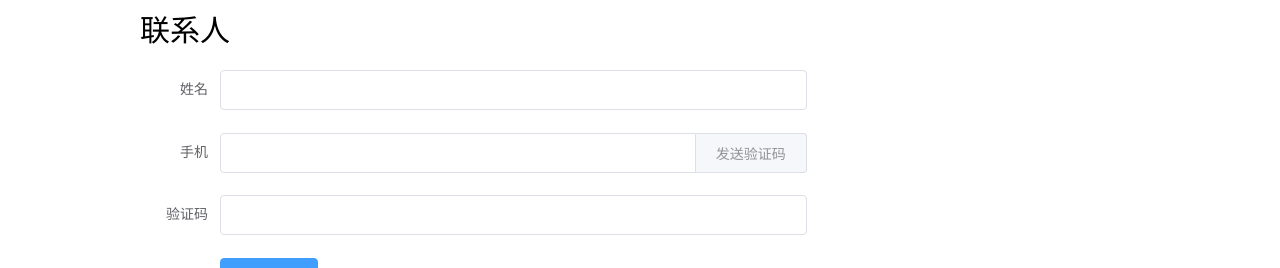
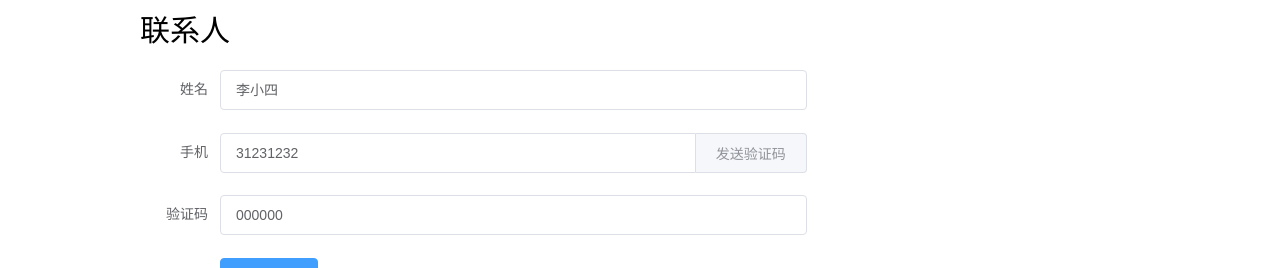
Before and after one commit to hui0924-wang/xylv_one, a Nuxt app: page /air/Order in a window 1280 px wide. Shown: the part 532-800 px from the top of the page. Built offline with nearby package versions, Linux system fonts and the light colour scheme; no server answers; a small style sheet from the web is missing.

Commit message:
提交订单-定义接口要用的参数

```diff
--- a/components/air/OrderForm.vue
+++ b/components/air/OrderForm.vue
@@ -8,7 +8,11 @@
           label-position="top"
           label-width="80px"
         >
-          <div class="user_item"  v-for="(item,index) in users" :key="index" >
+          <div
+            class="user_item"
+            v-for="(item,index) in users"
+            :key="index"
+          >
             <el-form-item label="乘机人类型">
               <el-row>
                 <el-col :span="6">
@@ -24,11 +28,15 @@
                   </el-select>
                 </el-col>
                 <el-col :span="18">
-                  <el-input v-model="item.username" ></el-input>
+                  <el-input v-model="item.username"></el-input>
                 </el-col>
               </el-row>
             </el-form-item>
-            <div class="decrement" @click="handleDecrement(index)"  v-if="index!==0" >-</div>
+            <div
+              class="decrement"
+              @click="handleDecrement(index)"
+              v-if="index!==0"
+            >-</div>
             <el-form-item label="证件类型">
               <el-row>
                 <el-col :span="6">
@@ -50,7 +58,10 @@
             </el-form-item>
           </div>
           <el-form-item>
-            <el-button @click="handleAddUser" type="primary">添加乘机人</el-button>
+            <el-button
+              @click="handleAddUser"
+              type="primary"
+            >添加乘机人</el-button>
 
           </el-form-item>
 
@@ -82,14 +93,14 @@
       <div class="contact_content">
         <el-form label-width="80px">
           <el-form-item label="姓名">
-            <el-input></el-input>
+            <el-input v-model="contactName"></el-input>
           </el-form-item>
 
           <el-form-item label="手机">
-            <el-input> <template slot="append">发送验证码</template></el-input>
+            <el-input v-model="contactPhone" > <template slot="append">发送验证码</template></el-input>
           </el-form-item>
           <el-form-item label="验证码">
-            <el-input></el-input>
+            <el-input v-model="captcha"></el-input>
           </el-form-item>
 
           <el-form-item>
@@ -112,16 +123,31 @@ export default {
   },
   data() {
     return {
-      users: [{ username: "", id: "" }]
+      // 乘机人
+      users: [{ username: "中三", id: "123" }],
+      // 保险id
+      insurances: [],
+      // 联系人名字
+      contactName: "李小四",
+      // 联系人电话
+      contactPhone: "31231232",
+      // 验证码
+      captcha:"000000",
+      // 是否需要发票
+      invoice: false,
+      // 座位id
+      seat_xid: this.$route.query.seat_xid,
+      // 航班id
+      air: this.$route.query.id
     };
   },
   methods: {
-    handleAddUser(){
+    handleAddUser() {
       this.users.push({ username: "", id: "" });
     },
     // 减少乘机人
-    handleDecrement(index){
-      this.users.splice(index,1);
+    handleDecrement(index) {
+      this.users.splice(index, 1);
     }
   }
 };
@@ -138,9 +164,9 @@ export default {
   margin: 10px 0;
 }
 
-.user_item{
+.user_item {
   position: relative;
-  .decrement{
+  .decrement {
     position: absolute;
     width: 25px;
     height: 25px;
@@ -149,7 +175,7 @@ export default {
     display: flex;
     justify-content: center;
     align-items: center;
- top: 114px;
+    top: 114px;
     right: 13px;
     border-radius: 50%;
     cursor: pointer;
```
